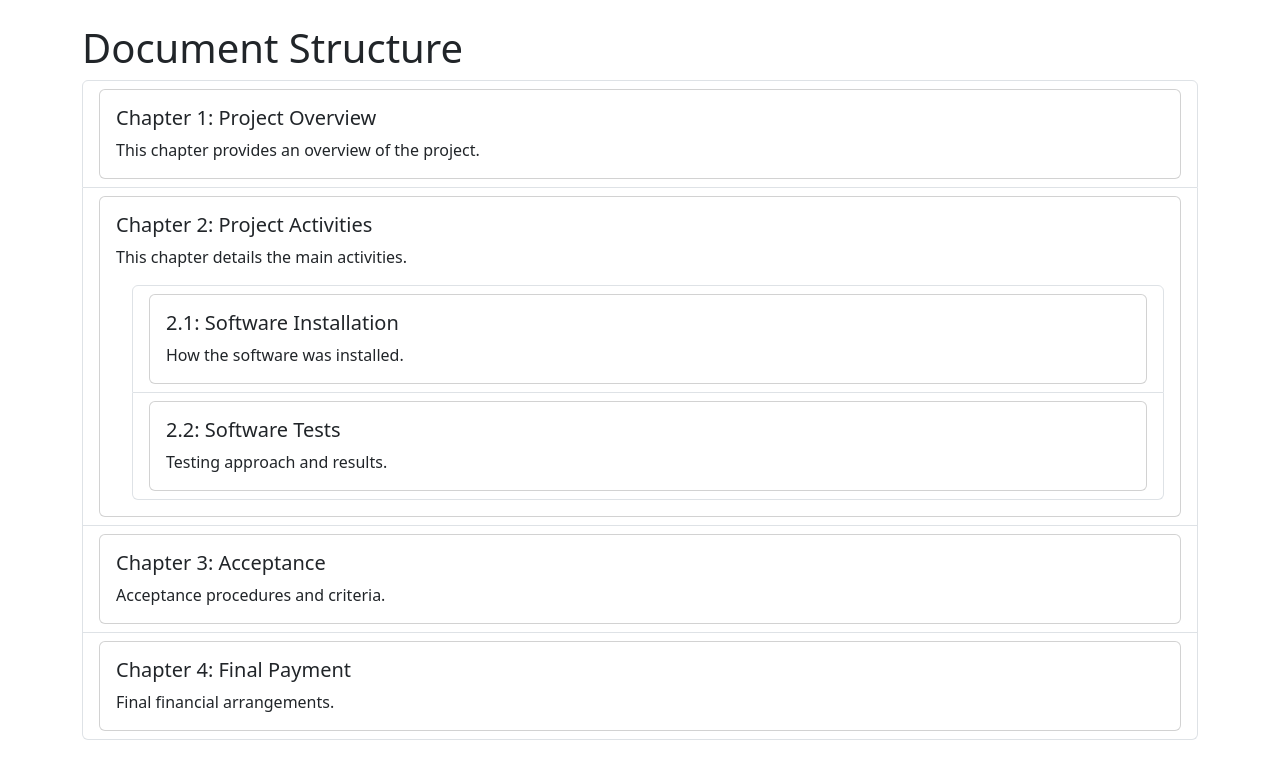
After one commit to nik-x625/test2, a Flask app: page /create-document4 in a window 1280 px wide. The commit adds this page. Shown: the top 779 px of the page. Run offline with Flask 3, Linux system fonts and the light colour scheme; some libraries are stand-ins or nearby versions.

Commit message:
start to use models for doc structure

```diff
--- a/app.py
+++ b/app.py
@@ -6,6 +6,10 @@ import logging
 from logging.handlers import RotatingFileHandler
 from datetime import datetime
 from database import DatabaseService
+
+# Models - editable document structure - models.py
+from model.models import Section, Chapter, DocumentTemplate
+
 
 app = Flask(__name__, static_folder='static')
 app.config["MONGO_URI"] = os.getenv("MONGO_URI", "mongodb://localhost:27017/smartscope")
@@ -369,8 +373,43 @@ def create_document3():
     return render_template('create_doc_template3.html')
 
 
+@app.route("/create-document4")
+def create_document4():
+    doc = DocumentTemplate(
+        title="Project Report",
+        chapters=[
+            Chapter(
+                title="Chapter 1: Project Overview",
+                content="This chapter provides an overview of the project."
+            ),
+            Chapter(
+                title="Chapter 2: Project Activities",
+                content="This chapter details the main activities.",
+                sections=[
+                    Section(
+                        title="2.1: Software Installation",
+                        content="How the software was installed."
+                    ),
+                    Section(
+                        title="2.2: Software Tests",
+                        content="Testing approach and results."
+                    )
+                ]
+            ),
+            Chapter(
+                title="Chapter 3: Acceptance",
+                content="Acceptance procedures and criteria."
+            ),
+            Chapter(
+                title="Chapter 4: Final Payment",
+                content="Final financial arrangements."
+            )
+        ]
+    )
 
-
+    # Convert to plain dict for easier Jinja rendering
+    doc_dict = doc.to_dict()["children"]
+    return render_template("document.html", document=doc_dict)
 
 
 @app.route('/edit-doc/<doc_id>', methods=['GET', 'POST'])
--- /dev/null
+++ b/model/models.py
@@ -0,0 +1,39 @@
+from dataclasses import dataclass, field
+from typing import List
+
+@dataclass
+class Section:
+    title: str
+    content: str = ""
+    subsections: List['Section'] = field(default_factory=list)
+
+    def to_dict(self):
+        return {
+            "title": self.title,
+            "content": self.content,
+            "children": [s.to_dict() for s in self.subsections]
+        }
+
+@dataclass
+class Chapter:
+    title: str
+    content: str = ""
+    sections: List[Section] = field(default_factory=list)
+
+    def to_dict(self):
+        return {
+            "title": self.title,
+            "content": self.content,
+            "children": [section.to_dict() for section in self.sections]
+        }
+
+@dataclass
+class DocumentTemplate:
+    title: str
+    chapters: List[Chapter] = field(default_factory=list)
+
+    def to_dict(self):
+        return {
+            "title": self.title,
+            "children": [chapter.to_dict() for chapter in self.chapters]
+        }
--- /dev/null
+++ b/templates/document.html
@@ -0,0 +1,33 @@
+<!DOCTYPE html>
+<html lang="en">
+<head>
+  <meta charset="UTF-8">
+  <title>Document Structure</title>
+  <link href="https://cdn.jsdelivr.net/npm/bootstrap@5.3.0/dist/css/bootstrap.min.css" rel="stylesheet">
+</head>
+<body class="p-4">
+  <div class="container">
+    <h1>Document Structure</h1>
+    <ul class="list-group">
+      {% macro render_structure(items) %}
+        {% for item in items %}
+          <li class="list-group-item">
+            <div class="card">
+              <div class="card-body">
+                <h5 class="card-title">{{ item.title }}</h5>
+                <p class="card-text">{{ item.content }}</p>
+                {% if item.children %}
+                  <ul class="list-group ms-3 mt-3">
+                    {{ render_structure(item.children) }}
+                  </ul>
+                {% endif %}
+              </div>
+            </div>
+          </li>
+        {% endfor %}
+      {% endmacro %}
+      {{ render_structure(document) }}
+    </ul>
+  </div>
+</body>
+</html>
```
Also changed, not shown: templates/document2.html (added, +33 -0 lines), templates/index.html (+7 -0 lines).
